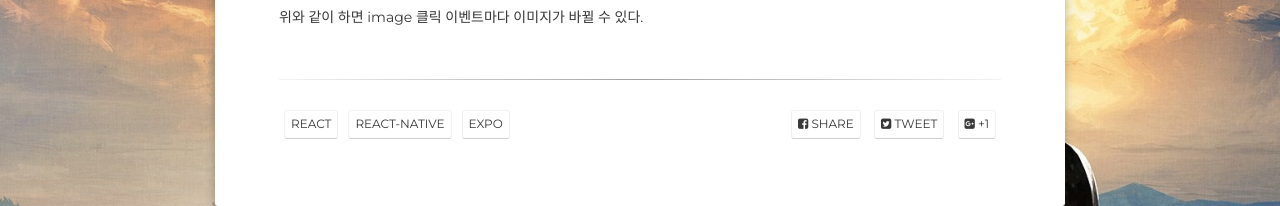
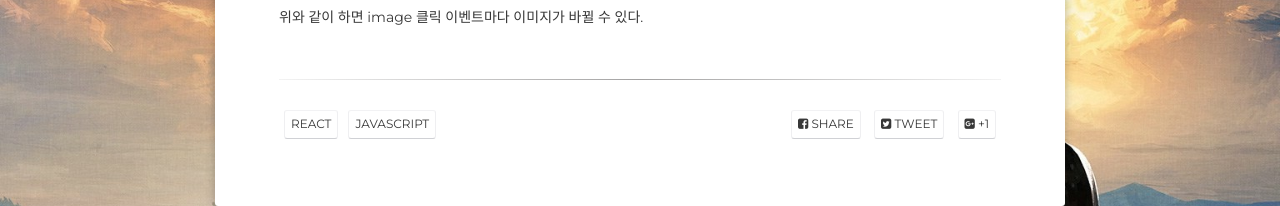
Before and after one commit to ghk829/ghk829.github.io, a Jekyll site: the page built from _posts/2019-06-29-image-click-bind.md, in a window 1280 px wide. Shown: the part 2176-2382 px from the top of the page. Built offline with Jekyll 4.4.1, drawn with Linux system fonts in a browser that asks for light colours; some web fonts are replaced.

Commit message:
change tag

```diff
--- a/_posts/2019-06-29-image-click-bind.md
+++ b/_posts/2019-06-29-image-click-bind.md
@@ -5,8 +5,7 @@ date:   2019-06-28
 excerpt: "react expo"
 tag:
 - react
-- react-native
-- expo
+- javascript
 
 comments: false
 ---
```
